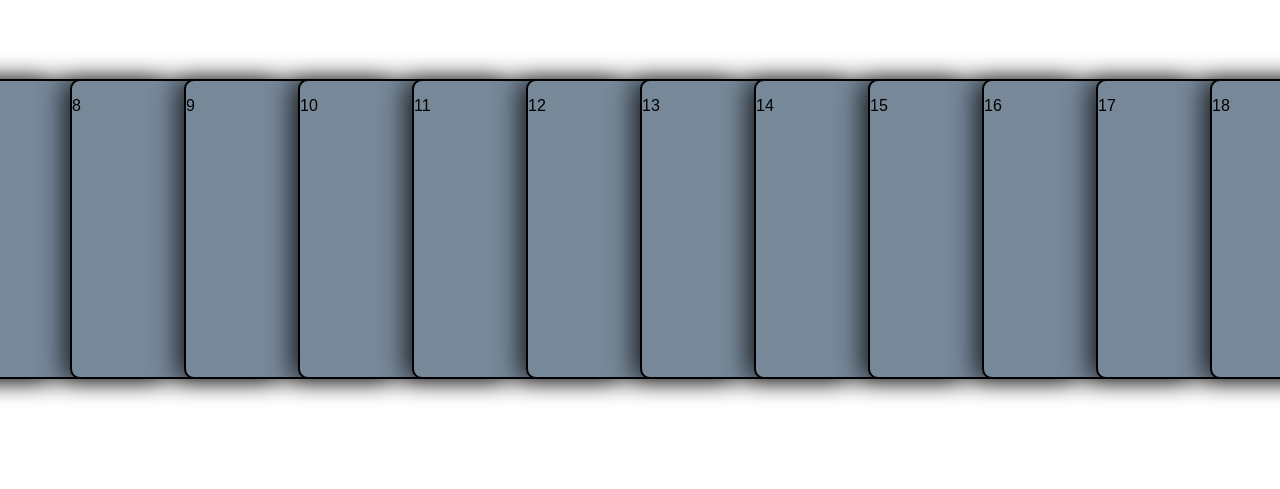
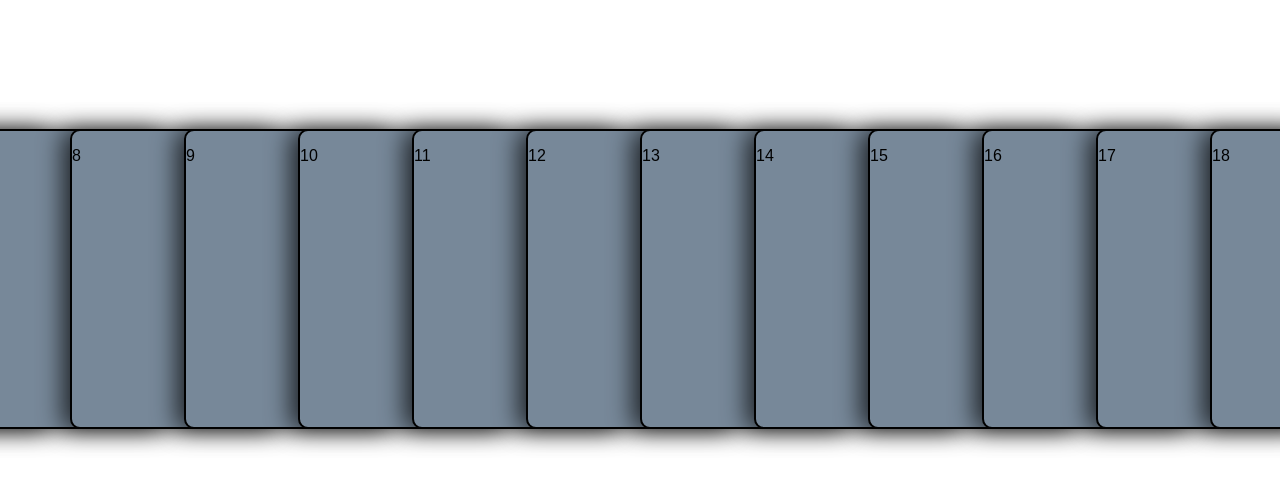
Before and after one commit to Johoseph/Inflicktion, a Vue app: page / in a window 1280 px wide. Shown: the part 171-660 px from the top of the page. Built offline with nearby package versions, Linux system fonts and the light colour scheme.

Commit message:
motion for wrapper + cards

```diff
--- a/src/App.vue
+++ b/src/App.vue
@@ -1,18 +1,43 @@
-<script setup>
-import Card from './components/Card.vue'
-import cardConfig from "../card.config.json";
-</script>
-
-<template>
-  <div class="card-wrapper">
-    <Card v-for="card in cardConfig" :card="card" />
-  </div>
-</template>
-
 <style scoped>
 .card-wrapper {
   display: flex;
   justify-content: center;
   flex-shrink: 0;
+  position: relative;
+  top: 50px;
 }
 </style>
+
+<script setup>
+import { onBeforeMount, onUnmounted, ref } from "vue"
+
+import Card from './components/Card.vue'
+import cardConfig from "../card.config.json";
+
+const cardWrapperLeft = ref(0);
+
+const handleMouseMove = (e) => {
+  const horizontalCenter = document.body.clientWidth / 2;
+  const mouseCenterDelta = -(horizontalCenter - e.clientX);
+
+  // TODO: '2' here may become a prop depending on 'collapsed' view
+  // TODO: Make this nicer
+  cardWrapperLeft.value = -(mouseCenterDelta / 2);
+}
+
+onBeforeMount(() => {
+  window.addEventListener("mousemove", handleMouseMove);
+})
+
+onUnmounted(() => {
+  window.removeEventListener("mousemove", handleMouseMove);
+})
+</script>
+
+<template>
+  <div class="card-wrapper" :style="{
+    left: `${cardWrapperLeft}px`,
+  }">
+    <Card v-for="card in cardConfig" :card="card" />
+  </div>
+</template>
--- a/src/components/Card.vue
+++ b/src/components/Card.vue
@@ -1,19 +1,3 @@
-<template>
-  <div class="card" :style="{
-    cursor: isClickable ? `pointer` : `not-allowed`
-  }" v-html="card">
-  </div>
-</template>
-
-<script setup>
-import { defineProps } from "vue";
-
-defineProps({
-  isClickable: Boolean,
-  card: String, // stringified svg
-});
-</script>
-
 <style scoped>
 .card {
   /* 3.5 x 2.5 card ratio */
@@ -26,5 +10,30 @@ defineProps({
   /* how much a card overlaps */
   margin-right: -100px;
   box-shadow: -8px 1px 25px -1px rgba(0, 0, 0, 0.75);
+
+  position: relative;
+  bottom: 0px;
+  transition: bottom ease-out 300ms;
+}
+
+.card:hover {
+  bottom: 100px;
 }
 </style>
+
+<script setup>
+import { defineProps } from "vue";
+
+defineProps({
+  isClickable: Boolean,
+  card: String, // stringified svg
+});
+</script>
+
+
+<template>
+  <div class="card" :style="{
+    cursor: isClickable ? `pointer` : `default`
+  }" v-html="card">
+  </div>
+</template>
```
